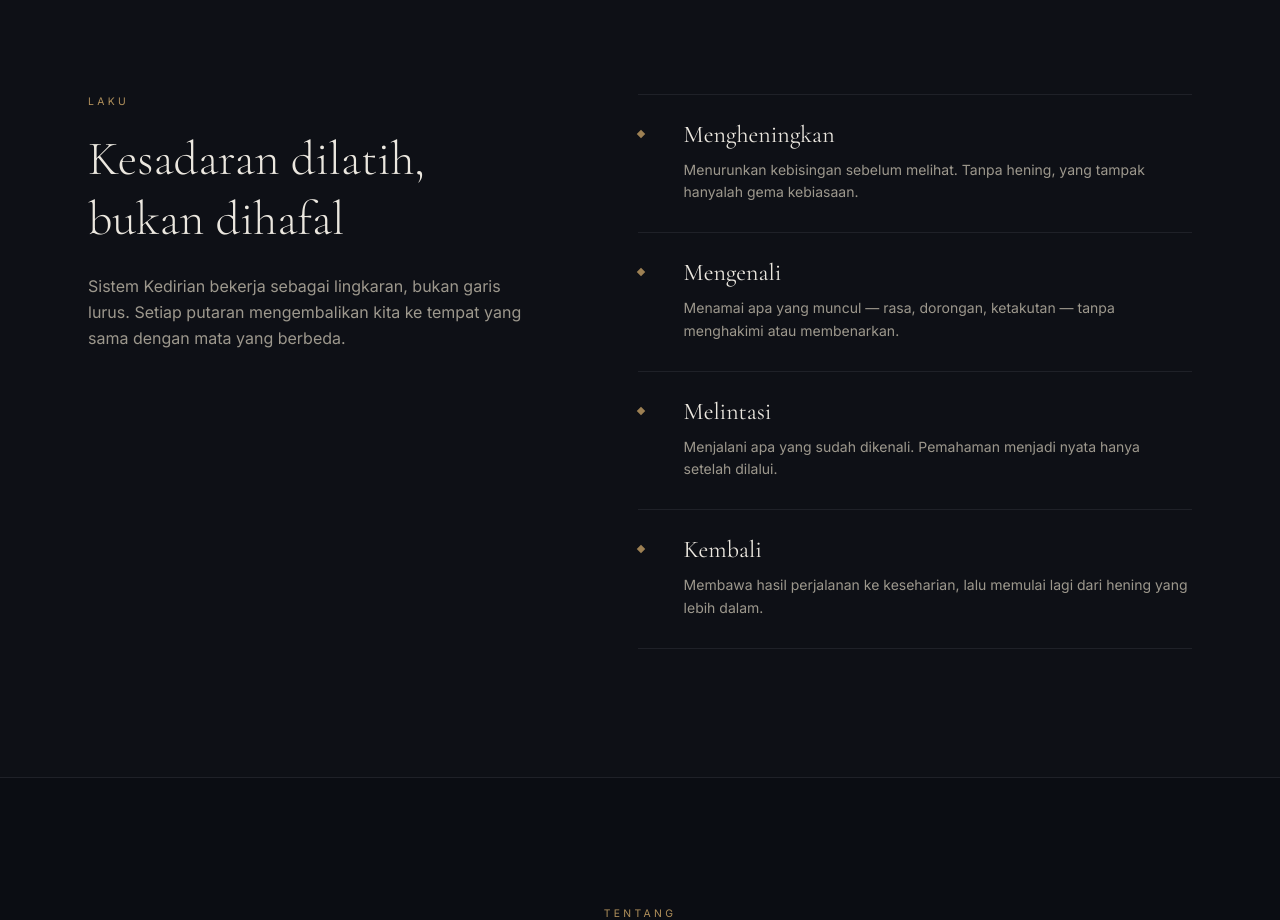
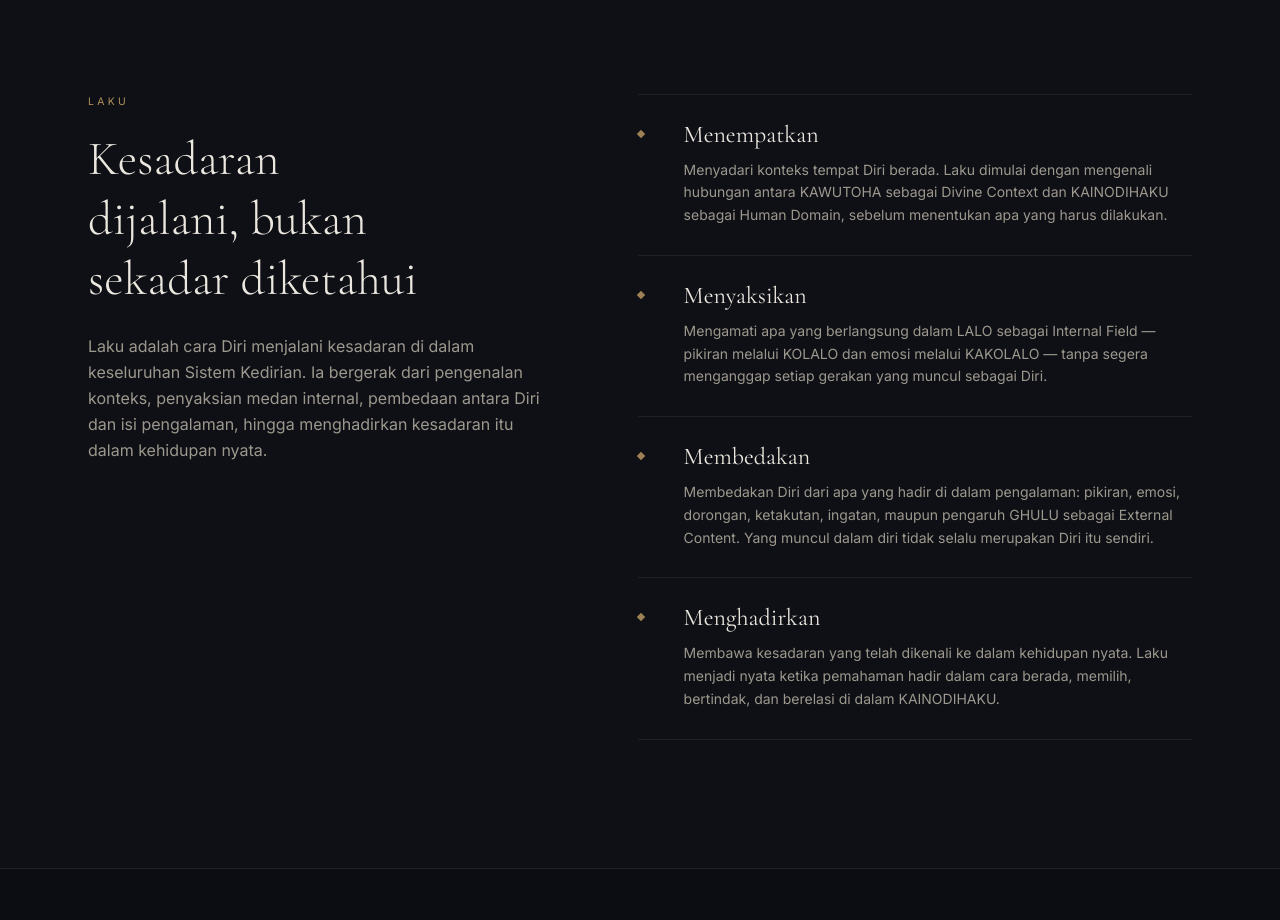
Before and after one commit to spiritualsciencezone/sistem-kedirian, a Next.js app: page / in a window 1280 px wide. Shown: the part 3320-4240 px from the top of the page. Built offline with nearby package versions, Linux system fonts and the light colour scheme.

Commit message:
Update practice.tsx

```diff
--- a/components/practice.tsx
+++ b/components/practice.tsx
@@ -1,19 +1,19 @@
 const steps = [
   {
-    title: 'Mengheningkan',
-    body: 'Menurunkan kebisingan sebelum melihat. Tanpa hening, yang tampak hanyalah gema kebiasaan.',
+    title: 'Menempatkan',
+    body: 'Menyadari konteks tempat Diri berada. Laku dimulai dengan mengenali hubungan antara KAWUTOHA sebagai Divine Context dan KAINODIHAKU sebagai Human Domain, sebelum menentukan apa yang harus dilakukan.',
   },
   {
-    title: 'Mengenali',
-    body: 'Menamai apa yang muncul — rasa, dorongan, ketakutan — tanpa menghakimi atau membenarkan.',
+    title: 'Menyaksikan',
+    body: 'Mengamati apa yang berlangsung dalam LALO sebagai Internal Field — pikiran melalui KOLALO dan emosi melalui KAKOLALO — tanpa segera menganggap setiap gerakan yang muncul sebagai Diri.',
   },
   {
-    title: 'Melintasi',
-    body: 'Menjalani apa yang sudah dikenali. Pemahaman menjadi nyata hanya setelah dilalui.',
+    title: 'Membedakan',
+    body: 'Membedakan Diri dari apa yang hadir di dalam pengalaman: pikiran, emosi, dorongan, ketakutan, ingatan, maupun pengaruh GHULU sebagai External Content. Yang muncul dalam diri tidak selalu merupakan Diri itu sendiri.',
   },
   {
-    title: 'Kembali',
-    body: 'Membawa hasil perjalanan ke keseharian, lalu memulai lagi dari hening yang lebih dalam.',
+    title: 'Menghadirkan',
+    body: 'Membawa kesadaran yang telah dikenali ke dalam kehidupan nyata. Laku menjadi nyata ketika pemahaman hadir dalam cara berada, memilih, bertindak, dan berelasi di dalam KAINODIHAKU.',
   },
 ]
 
@@ -26,11 +26,13 @@ export function Practice() {
             Laku
           </p>
           <h2 className="mt-5 font-serif text-4xl leading-tight font-light text-balance sm:text-5xl">
-            Kesadaran dilatih, bukan dihafal
+            Kesadaran dijalani, bukan sekadar diketahui
           </h2>
           <p className="mt-6 leading-relaxed text-muted-foreground text-pretty">
-            Sistem Kedirian bekerja sebagai lingkaran, bukan garis lurus. Setiap
-            putaran mengembalikan kita ke tempat yang sama dengan mata yang berbeda.
+            Laku adalah cara Diri menjalani kesadaran di dalam keseluruhan
+            Sistem Kedirian. Ia bergerak dari pengenalan konteks, penyaksian
+            medan internal, pembedaan antara Diri dan isi pengalaman, hingga
+            menghadirkan kesadaran itu dalam kehidupan nyata.
           </p>
         </header>
 
```
